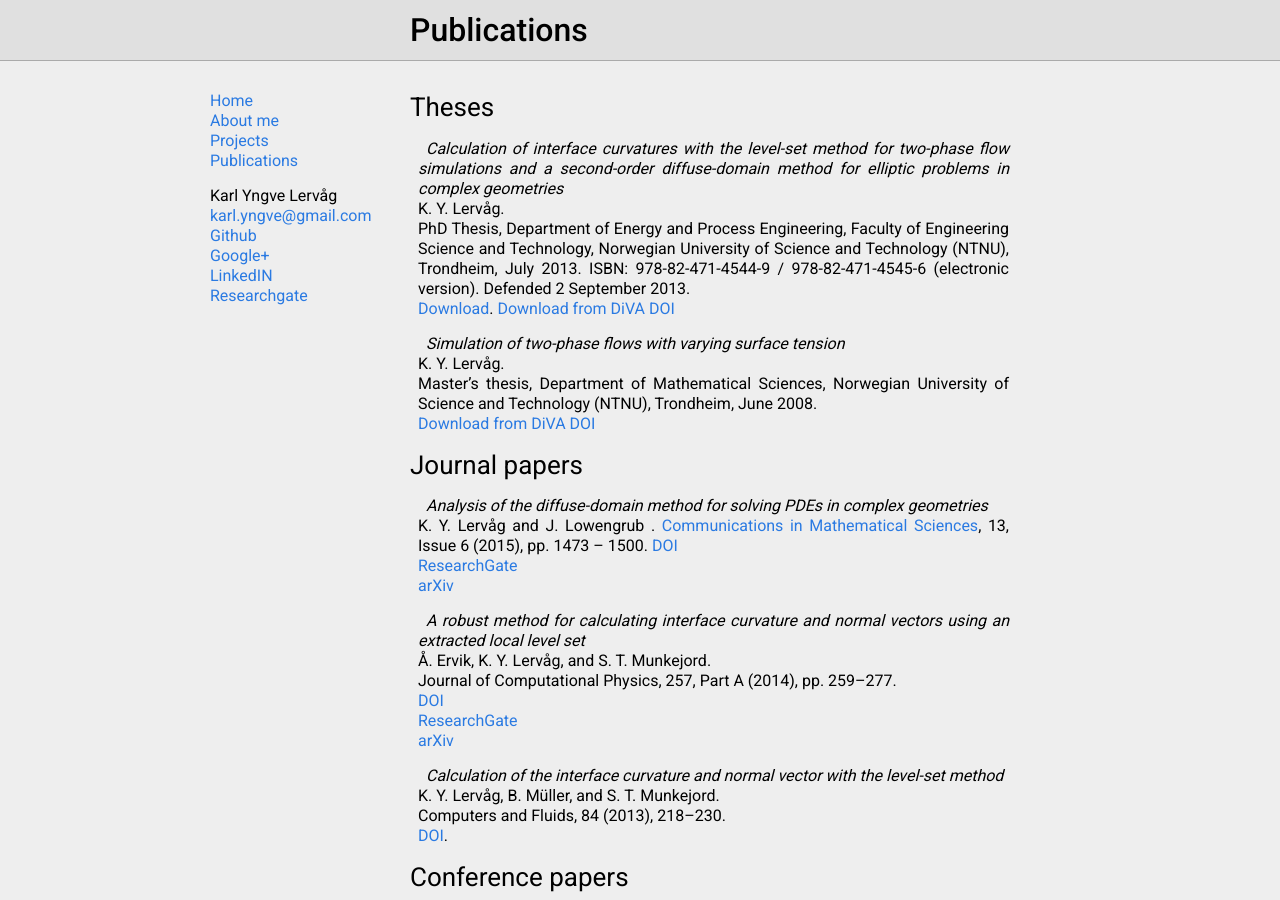
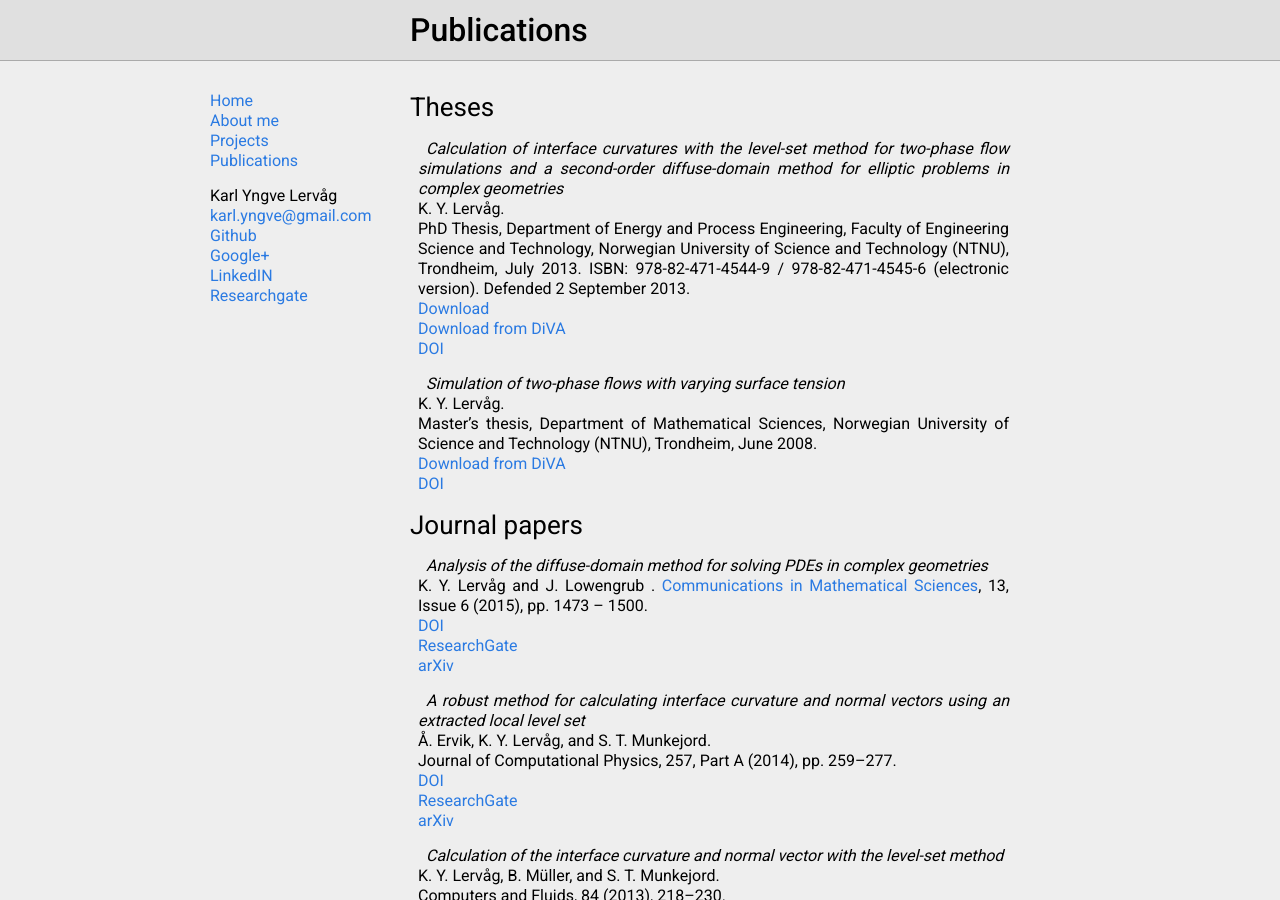
Before and after one commit to lervag/lervag.github.io, a Jekyll site: the page built from publications.md, in a window 1280 px wide and 900 px high. Built offline with Jekyll 4.4.1, drawn with Linux system fonts in a browser that asks for light colours; Markdown is read by kramdown in place of the engine named in the settings.

Commit message:
Minor fixes

```diff
--- a/publications.md
+++ b/publications.md
@@ -12,7 +12,7 @@
 Engineering Science and Technology, Norwegian University of Science and
 Technology (NTNU), Trondheim, July 2013.  ISBN: 978-82-471-4544-9
 / 978-82-471-4545-6 (electronic version).  Defended 2 September 2013.
-[Download](/files/thesis.pdf).
+[Download](/files/thesis.pdf)
 [Download from
 DiVA](http://www.diva-portal.org/smash/record.jsf?searchId=2&pid=diva2:649166)
 [DOI](http://dx.doi.org/10.13140/RG.2.1.4528.5283)
```
